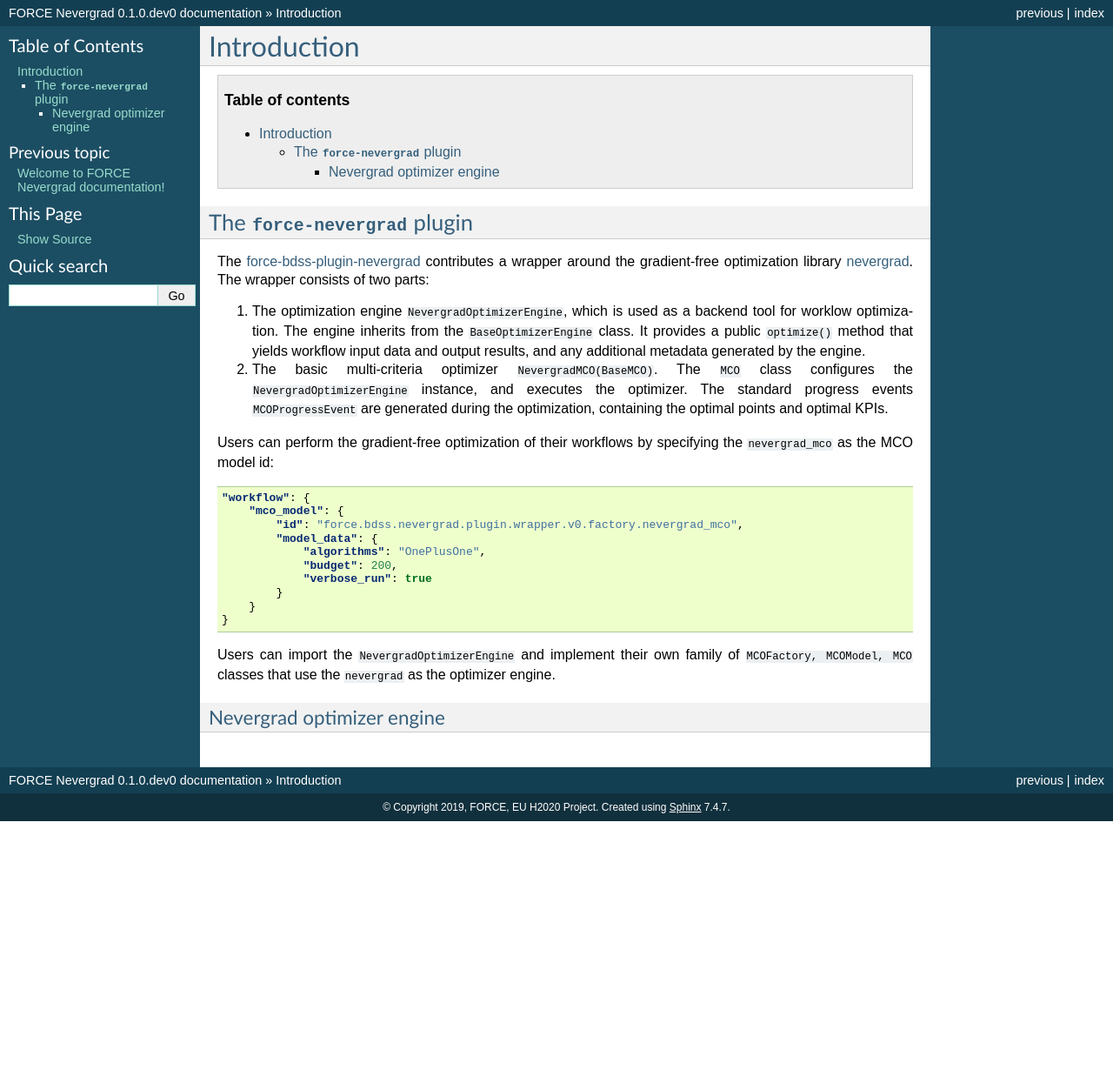
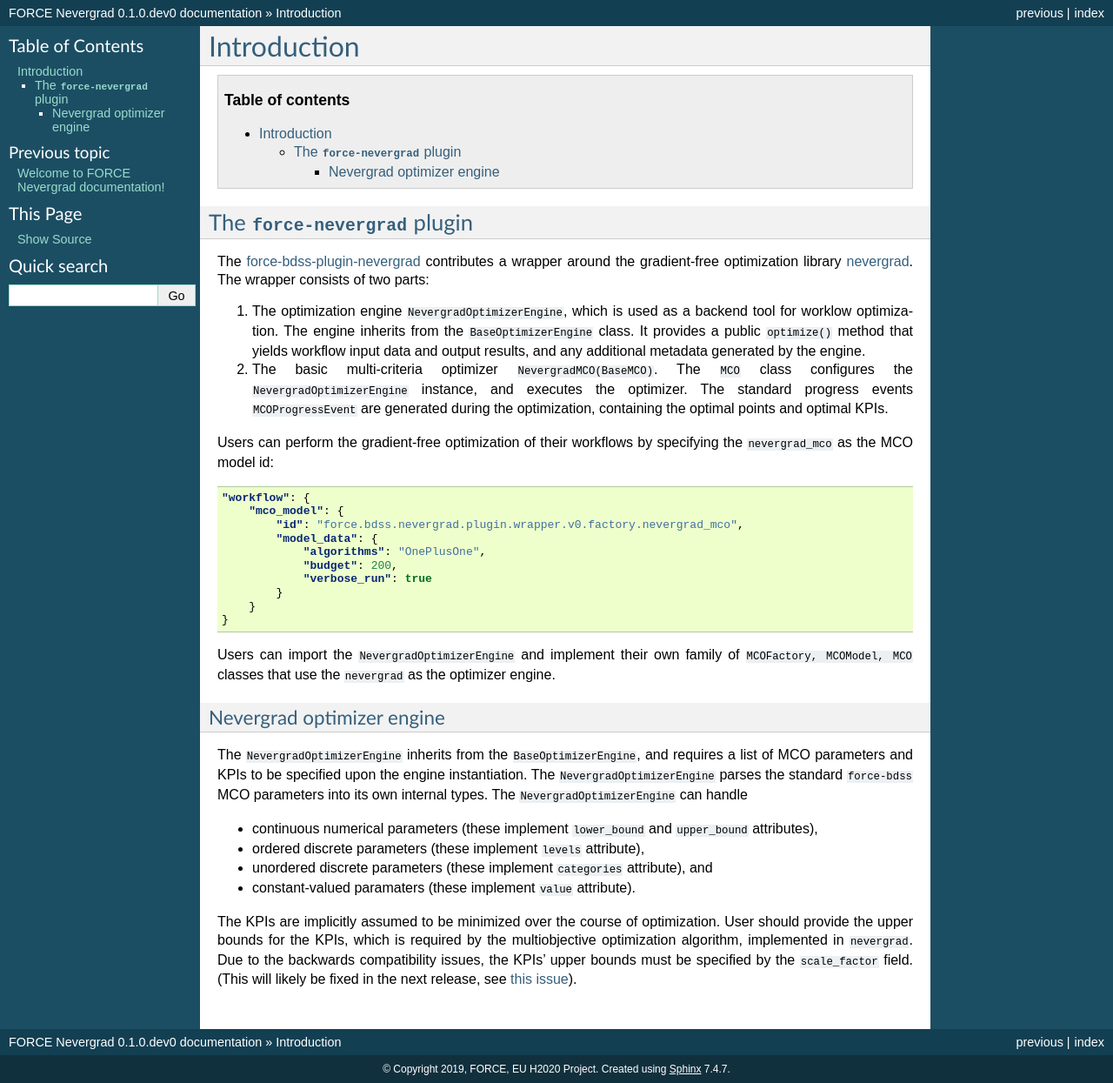
Before and after one commit to force-h2020/force-bdss-plugin-nevergrad, a Sphinx documentation site: the page built from doc/source/introduction.rst, in a window 1280 px wide. Shown: the whole page at 87% size. Built offline with Sphinx 7.4.7, drawn with Linux system fonts in a browser that asks for light colours; pages that are not in the unit, such as notebooks, are missing from menus; the version number is read from the project's files by our own code; before the commit the page ends 944 px from its top, so only the background shows below that.

Commit message:
DOC: Optimizer engine basics

```diff
--- a/doc/source/introduction.rst
+++ b/doc/source/introduction.rst
@@ -43,4 +43,21 @@ that use the ``nevergrad`` as the optimizer engine.
 
 
 Nevergrad optimizer engine
-########
+################################
+
+
+The ``NevergradOptimizerEngine`` inherits from the ``BaseOptimizerEngine``, and requires a list of MCO parameters and KPIs
+to be specified upon the engine instantiation.
+The ``NevergradOptimizerEngine`` parses the standard ``force-bdss`` MCO parameters into its own internal types.
+The ``NevergradOptimizerEngine`` can handle
+
+* continuous numerical parameters (these implement ``lower_bound`` and ``upper_bound`` attributes),
+* ordered discrete parameters (these implement ``levels`` attribute),
+* unordered discrete parameters (these implement ``categories`` attribute), and
+* constant-valued paramaters (these implement ``value`` attribute).
+
+The KPIs are implicitly assumed to be minimized over the course of optimization.
+User should provide the upper bounds for the KPIs, which is required by the multiobjective optimization algorithm,
+implemented in ``nevergrad``.
+Due to the backwards compatibility issues, the KPIs' upper bounds must be specified by the ``scale_factor`` field.
+(This will likely be fixed in the next release, see `this issue <https://github.com/force-h2020/force-bdss/issues/293>`_).
```
